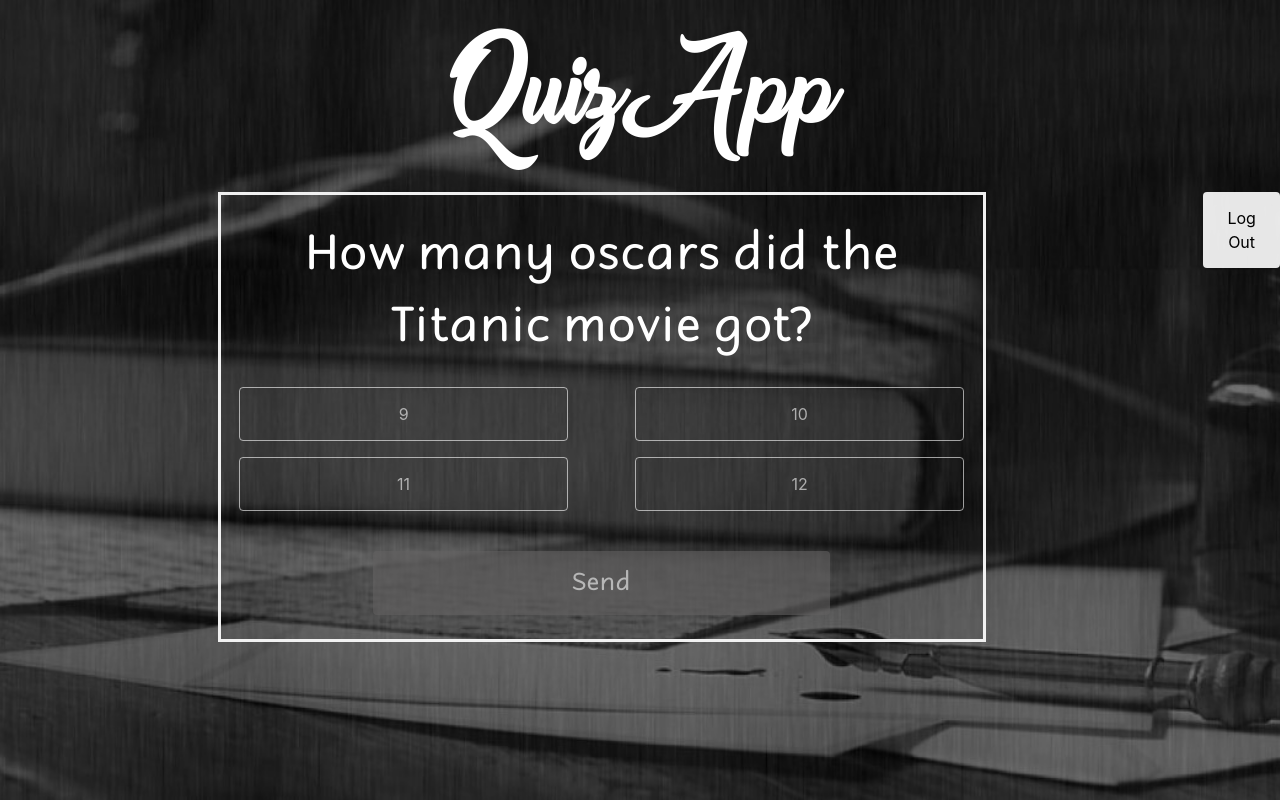
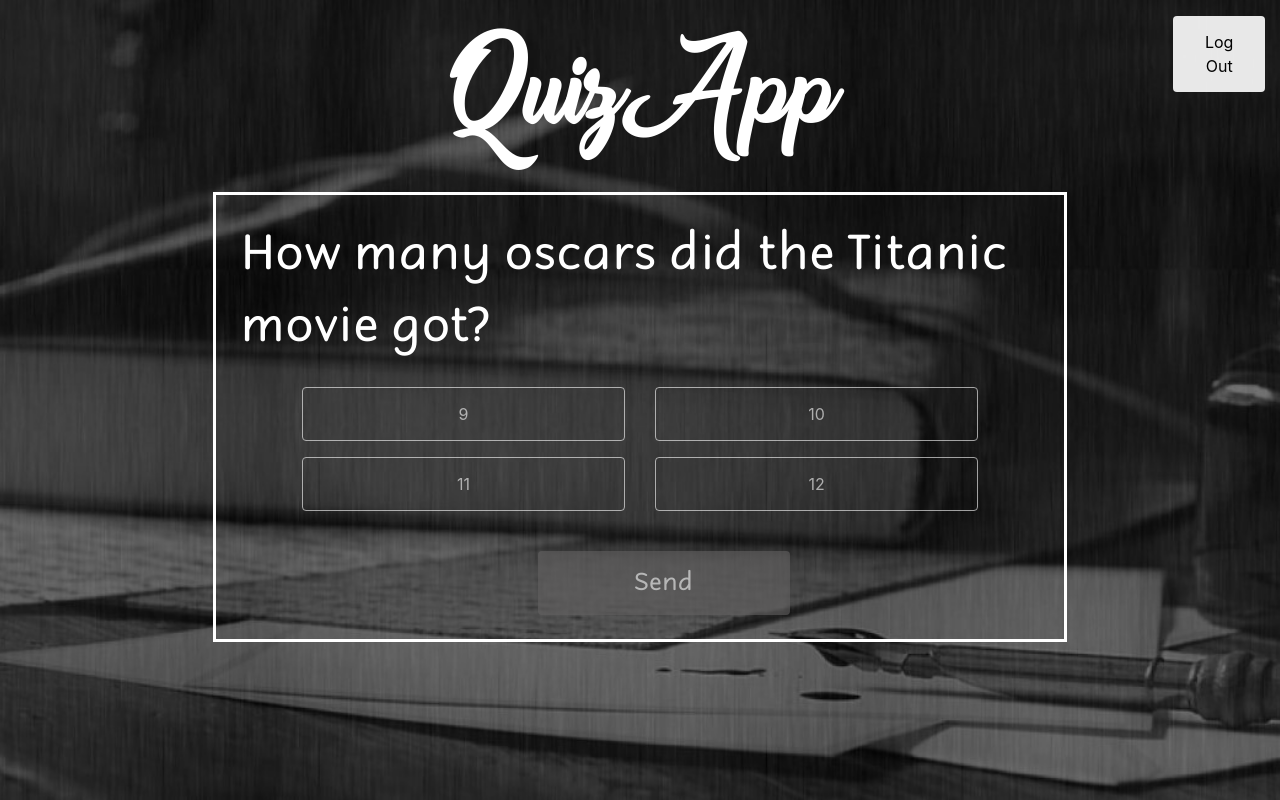
Before and after one commit to veronikapazderska/quizApp, a plain HTML site: page quiz-ui/index.html at #!/takeQuiz in a window 1280 px wide. Drawn offline with nearby package versions, Linux system fonts and the light colour scheme; some packages are replaced by stand-ins of ours; a script that the page names is missing.

Commit message:
remove css and put bootstrap on quiz page

```diff
--- a/quiz-ui/index.html
+++ b/quiz-ui/index.html
@@ -19,7 +19,11 @@
 </head>
 <body>
 
-<div ng-view></div>
+
+    <div class="container-fluid">
+        <div ng-view></div>
+    </div>
+
 
 </body>
 </html>
--- a/quiz-ui/src/components/quiz-component/quiz-page.html
+++ b/quiz-ui/src/components/quiz-component/quiz-page.html
@@ -1,32 +1,43 @@
-<div class="header">
-    <div id="welcome">
-        QuizApp
+<div class="row">
+    <div class="col-lg-8 offset-lg-2">
+        <div class="row justify-content-lg-center">
+            <div id="welcome">QuizApp</div>
         </div>
+    </div>
+    <div class="col-lg-2">
         <button class="log-out-btn">Log Out</button>
     </div>
+</div>
+<div class="row">
+    <div class="col-lg-8 offset-lg-2 quiz-container">
+        <div class="row justify-content-lg-center">
+            <div id="question-title"> How many oscars did the Titanic movie got?</div>
+        </div>
 
-<div class="quiz-container">
         <div class="row">
-        <div class="col" id="question-title"> How many oscars did the Titanic movie got?</div>
-        <div class="w-100"></div>
-        <div class="col div-btn">
+            <div class="col-lg-5 offset-lg-1">
                 <button class="quiz-btn">9</button>
             </div>
-        <div class="col div-btn">
+            <div class="col-lg-5 ">
                 <button class="quiz-btn">10</button>
             </div>
-        <div class="w-100"></div>
-        <div class="col div-btn">
+        </div>
+
+        <div class="row">
+            <div class="col-lg-5 offset-lg-1">
                 <button class="quiz-btn">11</button>
             </div>
-        <div class="col div-btn">
+            <div class="col-lg-5">
                 <button class="quiz-btn">12</button>
             </div>
-        <div class="w-100"></div>
-        <div class="col">
+        </div>
+
+        <div class="row justify-content-lg-center">
+            <div class="col-lg-4">
                 <button id="send-answer-btn">
                     Send
                 </button>
             </div>
         </div>
     </div>
+</div>
--- a/quiz-ui/styles.css
+++ b/quiz-ui/styles.css
@@ -14,13 +14,7 @@ label {
 }
 
 .quiz-container {
-    border: 3px solid #f1f1f1;
-    display: flex;
-    flex-direction: row;
-    width: 60%;
-    margin: auto;
-    color: white;
-    text-align: center;
+    border: 3px solid white;
 }
 .flex-container {
     display: flex;
@@ -30,16 +24,15 @@ label {
     font-family: RobagaRounded;
     font-size: 3em;
     padding: 0.5em;
+    color: white;
 }
 .quiz-btn {
     background-color: transparent;
     border: 1px solid white;
-    width: 90%;
     margin-bottom: 1em;
     border-radius: 24px;
 }
 #send-answer-btn {
-    width: 60%;
     margin: 1em;
     font-family: RobagaRounded;
     font-size: 1.5em;
@@ -65,6 +58,7 @@ body {
     color: white;
     font-size: 8em;
     width: 60%;
+    display: inline;
     margin: auto;
 }
 
@@ -159,11 +153,12 @@ button:hover {
      padding-bottom: 20px;
  }
  .log-out-btn {
-     width: 6%;
+     width: 50%;
      background-color: white;
      color: black;
      opacity: 0.9;
      float: right;
+     margin-top: 1em;
  }
 
 /* Change styles for span and cancel button on extra small screens */
```
Lines whose indentation alone changed are shown as unchanged.
